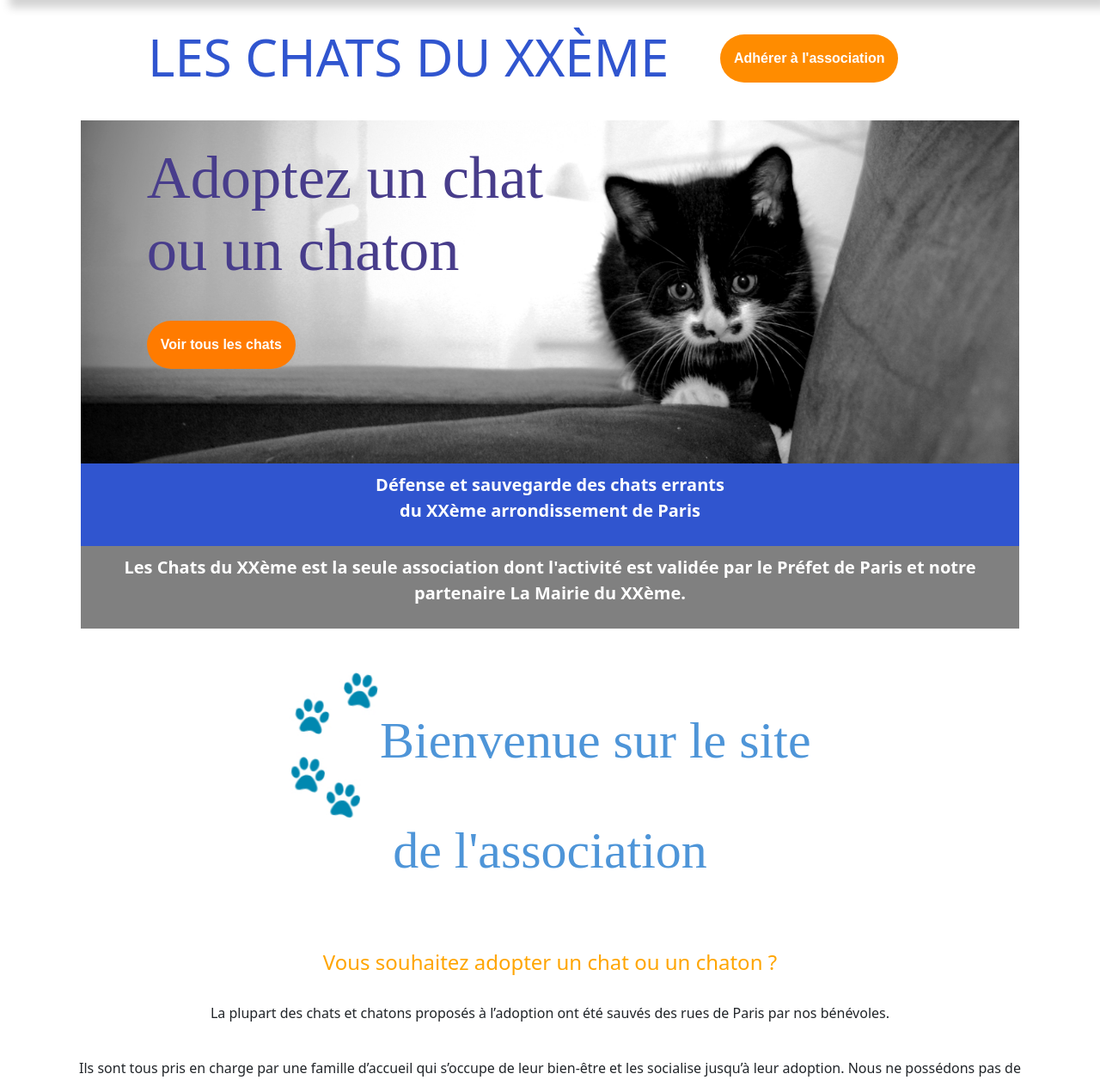
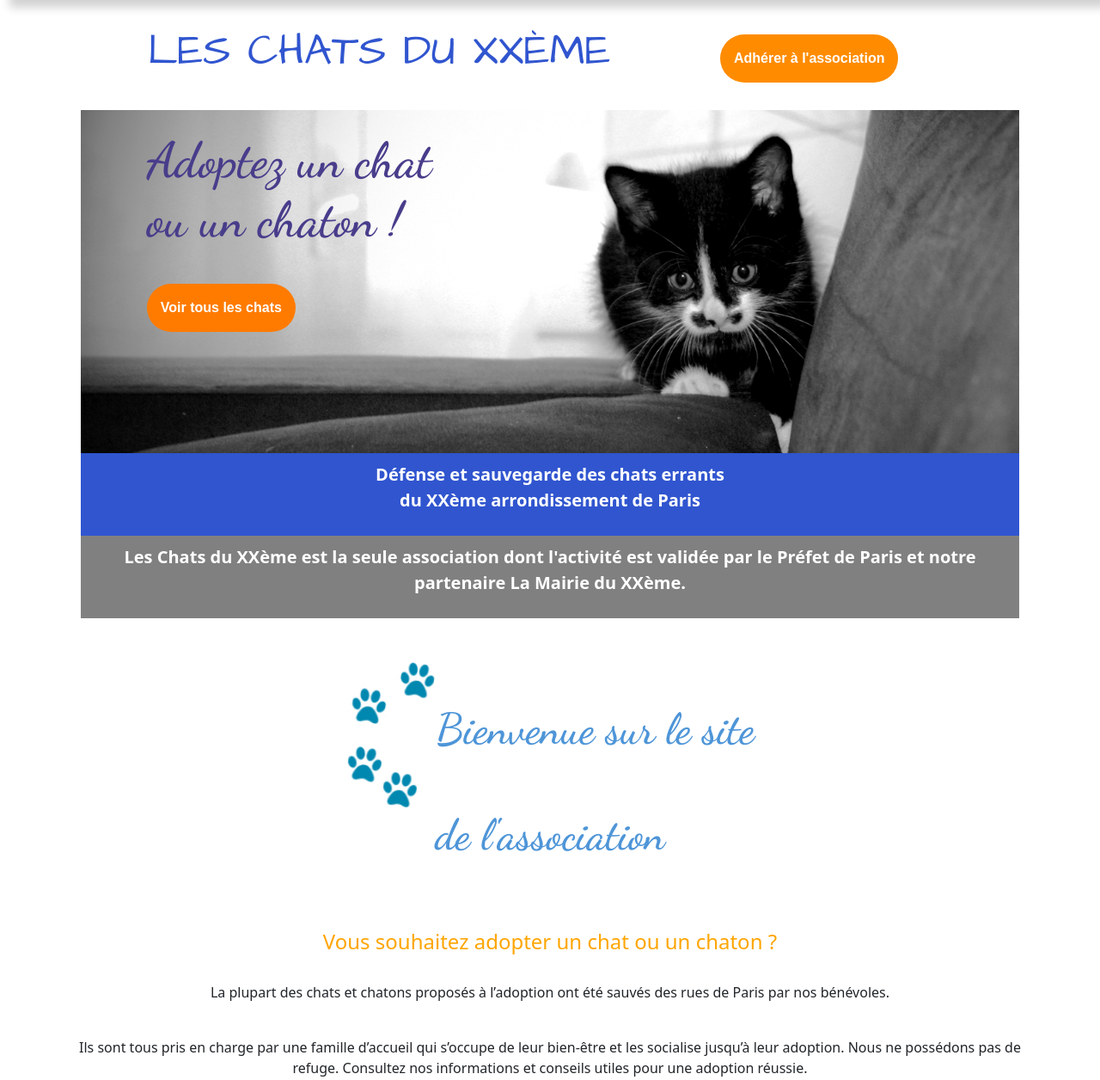
Before and after one commit to OlivierBaldocchi/ProjetAssociation, a PHP site: page / in a window 1280 px wide. Shown: the part 130-1386 px from the top of the page at 86% size. Run offline with PHP 8.4, Linux system fonts and the light colour scheme.

Commit message:
correct fonts imported

```diff
--- a/index.html
+++ b/index.html
@@ -81,7 +81,7 @@
                 <div>
                     <img class="img-responsive img" src="cat.jpg" style="width:100%" alt="chat" >
                 <div class="textImage">
-                    <h2>Adoptez un chat<br>ou un chaton</h2>
+                    <h2>Adoptez un chat<br>ou un chaton !</h2>
                     <a href="index.html#adoptions" class="btn button2">Voir tous les chats</a>
                 </div>
             </div>
--- a/style.css
+++ b/style.css
@@ -1,3 +1,5 @@
+@import url('https://fonts.googleapis.com/css2?family=Dancing+Script:wght@600&display=swap');
+@import url('https://fonts.googleapis.com/css2?family=Architects+Daughter&family=Dancing+Script:wght@600&display=swap');
 :root {
     font-family: 'Segoe UI', Tahoma, Geneva, Verdana, sans-serif;
 }
@@ -47,8 +49,9 @@ header nav {
 }
 
 .title > h1 {
-   font-size: 60px;
+   font-size: 50px;
    margin-left: 60px;
+   font-family: 'Architects Daughter', cursive;
 }
 
 .button1 {
@@ -84,8 +87,8 @@ header nav {
 }
 
 .textImage h2 {
-    font-family: 'Brush Script MT';
-    font-size: 5.5vw;
+    font-family: 'Dancing Script', cursive;
+    font-size: 4.5vw;
     color:darkslateblue;
     margin-bottom: 40px;
 }
@@ -147,9 +150,9 @@ header nav {
 }
 
 .pattes h3 {
-    font-size: 60px;
+    font-size: 50px;
     color: rgb(78, 149, 216);
-    font-family: 'Brush Script MT';
+    font-family: 'Dancing Script', cursive;
     padding-left: 10px;
     padding-right: 10px;
 }
@@ -184,10 +187,10 @@ header nav {
 
 .catitle {
     color: rgb(78, 149, 216);
-    font-family: 'Brush Script MT';
+    font-family: 'Dancing Script', cursive;
     text-align: center;
     padding-top: 130px;
-    font-size: 80px;
+    font-size: 70px;
 
 }
 
@@ -203,7 +206,7 @@ header nav {
 }
 
 h3 {
-    font-family: 'Brush Script MT';
+    font-family: 'Dancing Script', cursive;
     font-size: 40px;
     text-align: center;
 }
@@ -258,8 +261,8 @@ div h3 p {
     text-align: center;
     margin: 20px;
     color: white;
-    font-family: 'Brush Script MT';
-    font-size: 40px;
+    font-family: 'Dancing Script', cursive;
+    font-size: 35px;
 }
 
 .formulaire {
```
